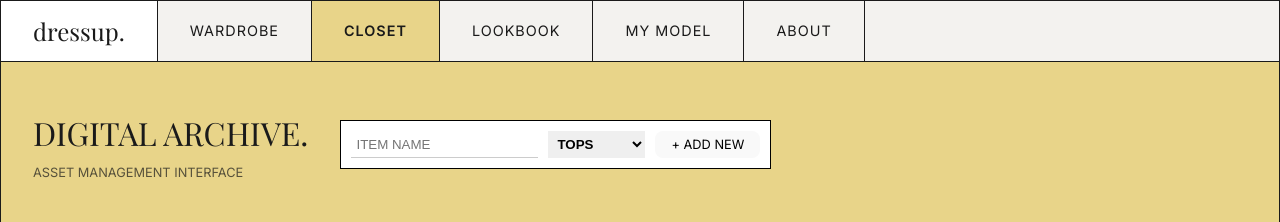
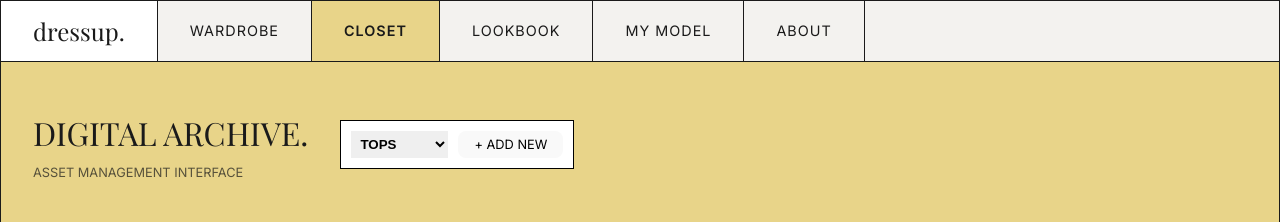
Before and after one commit to Sissighn/dressup-exe, a React (Vite) app in the folder frontend/: page /closet in a window 1280 px wide. Shown: the top 222 px of the page. Built offline with nearby package versions, Linux system fonts and the light colour scheme; no server answers; a web font is replaced by a local one.

Commit message:
feat(closet): remove upload name input from ClosetHeader and ClosetPage

```diff
--- a/frontend/src/components/features/closet/ClosetHeader/ClosetHeader.jsx
+++ b/frontend/src/components/features/closet/ClosetHeader/ClosetHeader.jsx
@@ -2,8 +2,6 @@ import React from "react";
 import styles from "./ClosetHeader.module.css";
 
 const ClosetHeader = ({
-  uploadName,
-  onUploadNameChange,
   uploadCategory,
   onUploadCategoryChange,
   onAddNewClick,
@@ -16,14 +14,6 @@ const ClosetHeader = ({
       </div>
 
       <div className={styles.controls}>
-        <input
-          type="text"
-          placeholder="ITEM NAME"
-          value={uploadName}
-          onChange={onUploadNameChange}
-          className={styles.input}
-        />
-
         <select
           value={uploadCategory}
           onChange={onUploadCategoryChange}
--- a/frontend/src/components/features/closet/ClosetPage.jsx
+++ b/frontend/src/components/features/closet/ClosetPage.jsx
@@ -10,7 +10,7 @@ const CATEGORIES = ["TOPS", "BOTTOMS", "SHOES", "BAGS"];
 
 const ClosetPage = () => {
   const [items, setItems] = useState([]);
-  const [uploadName, setUploadName] = useState("");
+  const [uploadName] = useState("");
   const [uploadCategory, setUploadCategory] = useState("TOPS");
   const [isModalOpen, setIsModalOpen] = useState(false);
   const [selectedFile, setSelectedFile] = useState(null);
@@ -116,8 +116,6 @@ const ClosetPage = () => {
       )}
 
       <ClosetHeader
-        uploadName={uploadName}
-        onUploadNameChange={(e) => setUploadName(e.target.value)}
         uploadCategory={uploadCategory}
         onUploadCategoryChange={(e) => setUploadCategory(e.target.value)}
         onAddNewClick={() => fileInputRef.current.click()}
```
